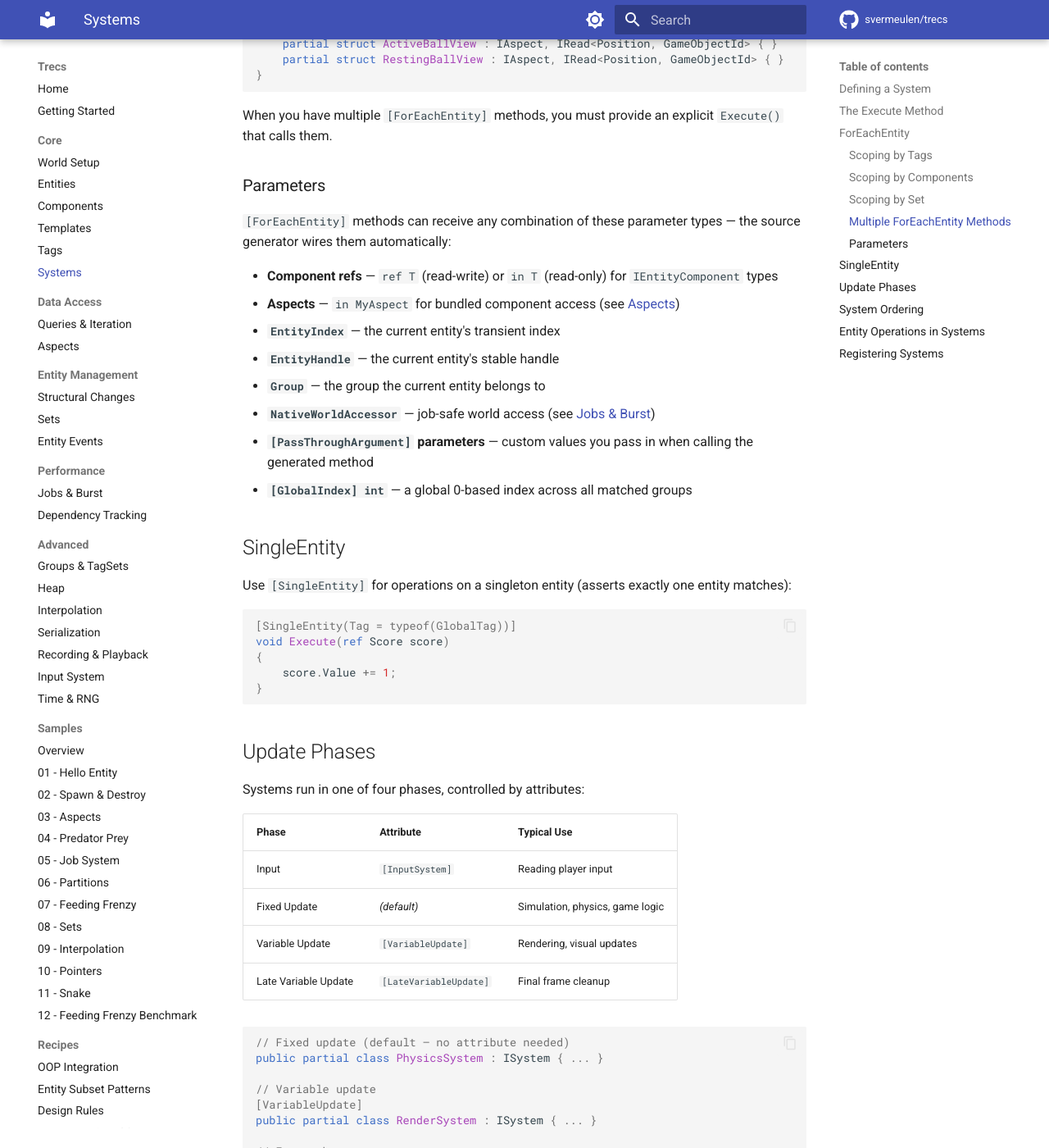
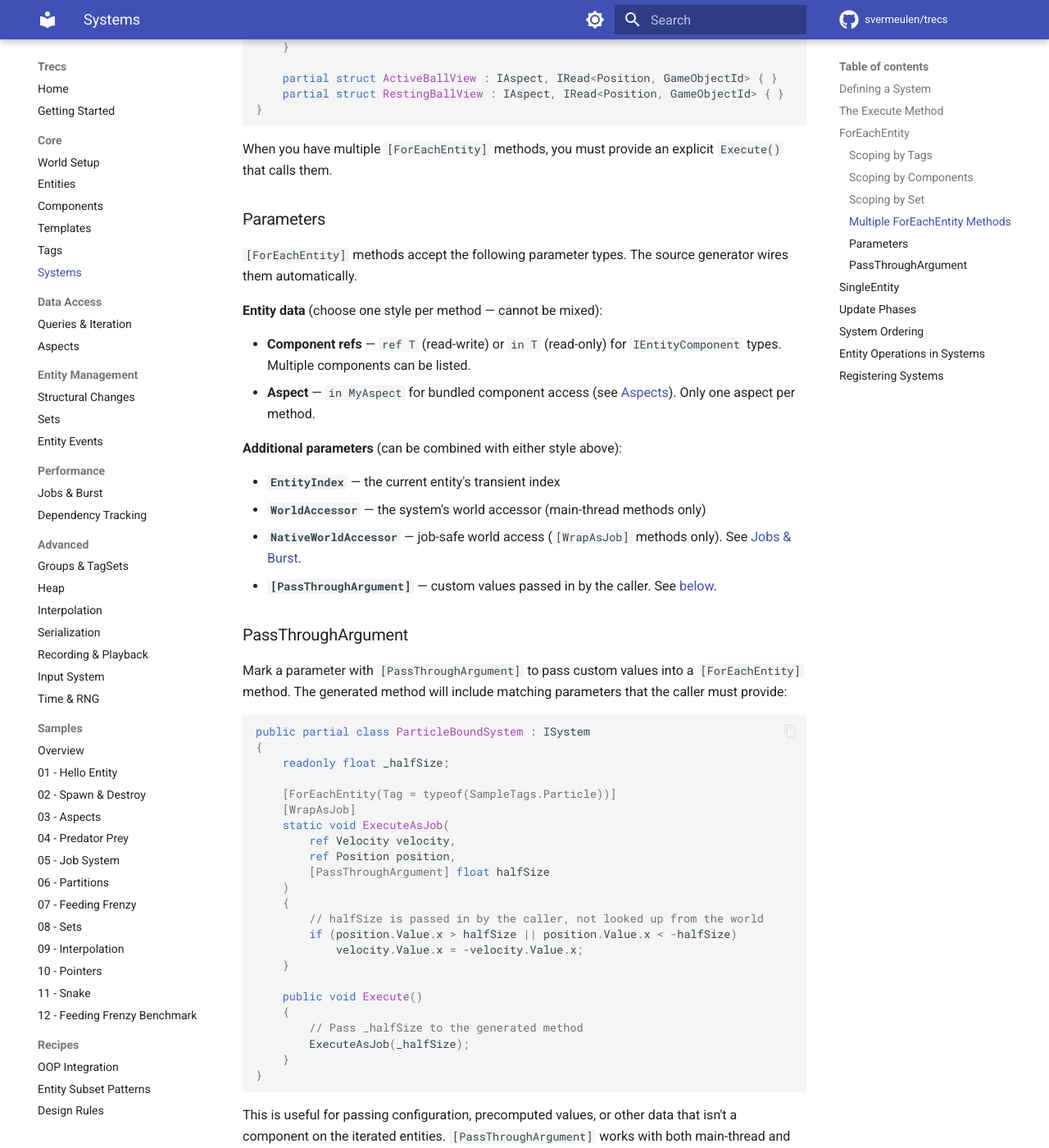
Before and after one commit to svermeulen/trecs, an MkDocs documentation site: the page built from docs/core/systems.md, in a window 1280 px wide and 1400 px high, scrolled down 3043 px. Shown: the whole window at 82% size. Built offline with MkDocs 1.6.1 and Material for MkDocs 9.7.7, drawn with Linux system fonts in a browser that asks for light colours; comment, search, counter and statistics services are not loaded; some of the changed text lies outside the part shown.

Commit message:
More docs

````diff
--- a/docs/core/systems.md
+++ b/docs/core/systems.md
@@ -105,6 +105,8 @@ void Execute(ref Position position, in Velocity velocity)
 void Execute(in ParticleView particle) { ... }
 ```
 
+See [Sets](../entity-management/sets.md) for more on defining and using sets.
+
 ### Multiple ForEachEntity Methods
 
 A system can have multiple iteration methods for different entity groups:
@@ -140,16 +142,51 @@ When you have multiple `[ForEachEntity]` methods, you must provide an explicit `
 
 ### Parameters
 
-`[ForEachEntity]` methods can receive any combination of these parameter types — the source generator wires them automatically:
+`[ForEachEntity]` methods accept the following parameter types. The source generator wires them automatically.
 
-- **Component refs** — `ref T` (read-write) or `in T` (read-only) for `IEntityComponent` types
-- **Aspects** — `in MyAspect` for bundled component access (see [Aspects](../data-access/aspects.md))
+**Entity data** (choose one style per method — cannot be mixed):
+
+- **Component refs** — `ref T` (read-write) or `in T` (read-only) for `IEntityComponent` types. Multiple components can be listed.
+- **Aspect** — `in MyAspect` for bundled component access (see [Aspects](../data-access/aspects.md)). Only one aspect per method.
+
+**Additional parameters** (can be combined with either style above):
+
 - **`EntityIndex`** — the current entity's transient index
-- **`EntityHandle`** — the current entity's stable handle
-- **`Group`** — the group the current entity belongs to
-- **`NativeWorldAccessor`** — job-safe world access (see [Jobs & Burst](../performance/jobs-and-burst.md))
-- **`[PassThroughArgument]` parameters** — custom values you pass in when calling the generated method
-- **`[GlobalIndex] int`** — a global 0-based index across all matched groups
+- **`WorldAccessor`** — the system's world accessor (main-thread methods only)
+- **`NativeWorldAccessor`** — job-safe world access (`[WrapAsJob]` methods only). See [Jobs & Burst](../performance/jobs-and-burst.md).
+- **`[PassThroughArgument]`** — custom values passed in by the caller. See [below](#passthroughargument).
+
+### PassThroughArgument
+
+Mark a parameter with `[PassThroughArgument]` to pass custom values into a `[ForEachEntity]` method. The generated method will include matching parameters that the caller must provide:
+
+```csharp
+public partial class ParticleBoundSystem : ISystem
+{
+    readonly float _halfSize;
+
+    [ForEachEntity(Tag = typeof(SampleTags.Particle))]
+    [WrapAsJob]
+    static void ExecuteAsJob(
+        ref Velocity velocity,
+        ref Position position,
+        [PassThroughArgument] float halfSize
+    )
+    {
+        // halfSize is passed in by the caller, not looked up from the world
+        if (position.Value.x > halfSize || position.Value.x < -halfSize)
+            velocity.Value.x = -velocity.Value.x;
+    }
+
+    public void Execute()
+    {
+        // Pass _halfSize to the generated method
+        ExecuteAsJob(_halfSize);
+    }
+}
+```
+
+This is useful for passing configuration, precomputed values, or other data that isn't a component on the iterated entities. `[PassThroughArgument]` works with both main-thread and `[WrapAsJob]` methods, but the value must be an unmanaged type when used with jobs.
 
 ## SingleEntity
 
````
